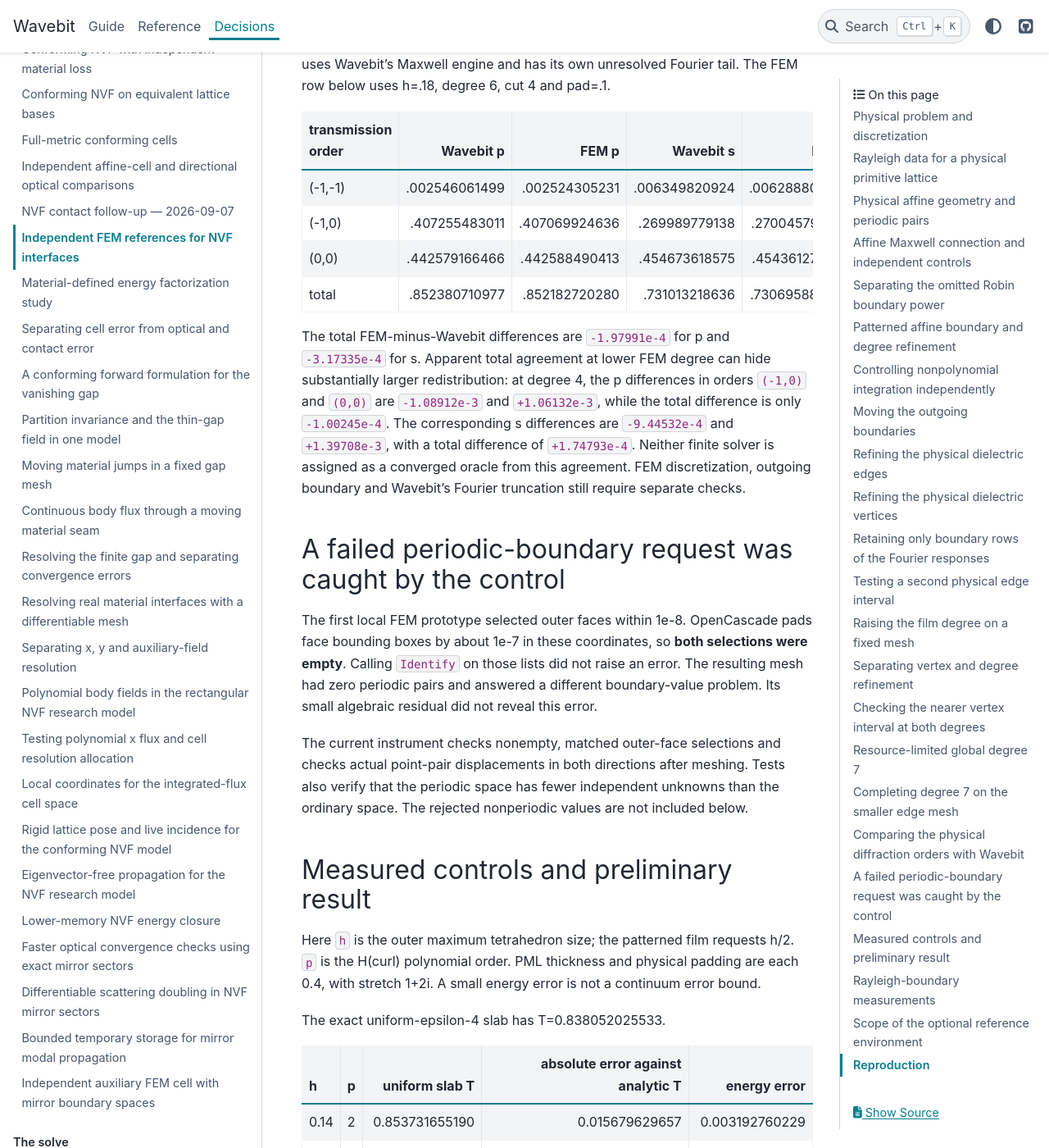
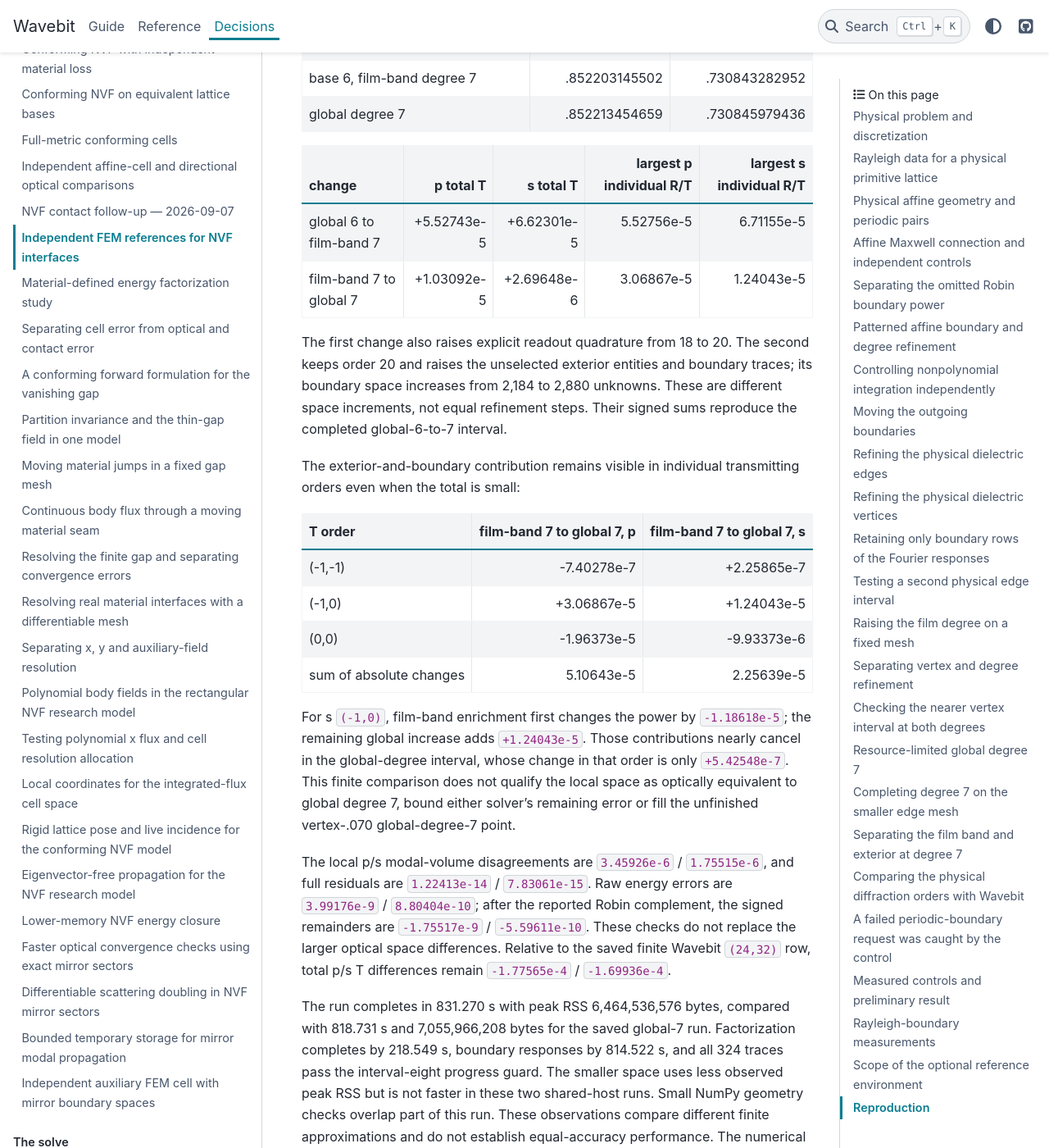
Before and after one commit to fieldalgo/wavebit, a Sphinx documentation site: the page built from docs/nvf-independent-fem.md, in a window 1280 px wide and 1400 px high, scrolled down 26301 px. Shown: the whole window at 82% size. Built offline with Sphinx 7.4.7 and the PyData theme 0.15.4, drawn with Linux system fonts in a browser that asks for light colours; some of the changed text lies outside the part shown.

Commit message:
docs(nvf): separate film and exterior degree sensitivity
Record the completed base-six film-seven result and its independent per-order comparison with both global endpoints. Preserve cancellation, distinct boundary-space effects, unchanged guards and observed resource costs.

Co-authored-by: Codex <noreply@openai.com>

```diff
--- a/docs/nvf-independent-fem.md
+++ b/docs/nvf-independent-fem.md
@@ -911,8 +911,9 @@ replacement value for the unfinished vertex-.070 result. A separate
 base-6/film-7 space on this smaller mesh has 149,287/74,187 unknowns
 without an added film neighborhood, or 160,774/76,824 with a .05
 neighborhood. Preflight counts alone are not solved fields or memory
-guarantees. The local film-7 spaces remain unsolved. None relaxes the
-existing linear, power or optical controls.
+guarantees. The zero-neighborhood local film-7 space remains unsolved;
+the .05-neighborhood result is recorded below. None relaxes the existing
+linear, power or optical controls.
 
 ## Completing degree 7 on the smaller edge mesh
 
@@ -965,6 +966,68 @@ at 324/324. Counts match preflight and the two numerical source hashes
 match the clean launch at `5bc835e`. These are shared-host costs;
 small independent-oracle arithmetic checks overlap part of this run.
 They are not a general runtime or memory guarantee.
+
+## Separating the film band and exterior at degree 7
+
+On the same edge-.12 mesh branch, base degree 6 with film degree 7 and
+band padding .05 completes with 160,774 full and 76,824 coupling unknowns.
+It selects 765 edges, 1,129 faces and 587 cells, while the outer boundary
+retains 2,184 unknowns. The geometry settings, 780 tetrahedra and 22/36
+periodic point counts match the completed global-degree rows. Historical
+mesh summaries still do not provide an exact topology fingerprint.
+
+| space | p T | s T |
+| --- | ---: | ---: |
+| global degree 6 | .852147871193 | .730777052860 |
+| base 6, film-band degree 7 | .852203145502 | .730843282952 |
+| global degree 7 | .852213454659 | .730845979436 |
+
+| change | p total T | s total T | largest p individual R/T | largest s individual R/T |
+| --- | ---: | ---: | ---: | ---: |
+| global 6 to film-band 7 | +5.52743e-5 | +6.62301e-5 | 5.52756e-5 | 6.71155e-5 |
+| film-band 7 to global 7 | +1.03092e-5 | +2.69648e-6 | 3.06867e-5 | 1.24043e-5 |
+
+The first change also raises explicit readout quadrature from 18 to 20.
+The second keeps order 20 and raises the unselected exterior entities
+and boundary traces; its boundary space increases from 2,184 to 2,880
+unknowns. These are different space increments, not equal refinement steps.
+Their signed sums reproduce the completed global-6-to-7 interval.
+
+The exterior-and-boundary contribution remains visible in individual
+transmitting orders even when the total is small:
+
+| T order | film-band 7 to global 7, p | film-band 7 to global 7, s |
+| --- | ---: | ---: |
+| (-1,-1) | -7.40278e-7 | +2.25865e-7 |
+| (-1,0) | +3.06867e-5 | +1.24043e-5 |
+| (0,0) | -1.96373e-5 | -9.93373e-6 |
+| sum of absolute changes | 5.10643e-5 | 2.25639e-5 |
+
+For s `(-1,0)`, film-band enrichment first changes the power by
+`-1.18618e-5`; the remaining global increase adds `+1.24043e-5`.
+Those contributions nearly cancel in the global-degree interval, whose
+change in that order is only `+5.42548e-7`. This finite comparison does
+not qualify the local space as optically equivalent to global degree 7,
+bound either solver's remaining error or fill the unfinished vertex-.070
+global-degree-7 point.
+
+The local p/s modal-volume disagreements are `3.45926e-6` / `1.75515e-6`,
+and full residuals are `1.22413e-14` / `7.83061e-15`. Raw energy errors
+are `3.99176e-9` / `8.80404e-10`; after the reported Robin complement,
+the signed remainders are `-1.75517e-9` / `-5.59611e-10`. These checks
+do not replace the larger optical space differences. Relative to the
+saved finite Wavebit `(24,32)` row, total p/s T differences remain
+`-1.77565e-4` / `-1.69936e-4`.
+
+The run completes in 831.270 s with peak RSS 6,464,536,576 bytes,
+compared with 818.731 s and 7,055,966,208 bytes for the saved global-7
+run. Factorization completes by 218.549 s, boundary responses by
+814.522 s, and all 324 traces pass the interval-eight progress guard.
+The smaller space uses less observed peak RSS but is not faster in
+these two shared-host runs. Small NumPy geometry checks overlap part
+of this run. These observations compare different finite approximations
+and do not establish equal-accuracy performance. The numerical source
+hashes match the clean launch at `747dd25` when checked after completion.
 
 ## Comparing the physical diffraction orders with Wavebit
 
```
Also changed, not shown: docs/normal-field-known-limits.md (+7 -0 lines).
